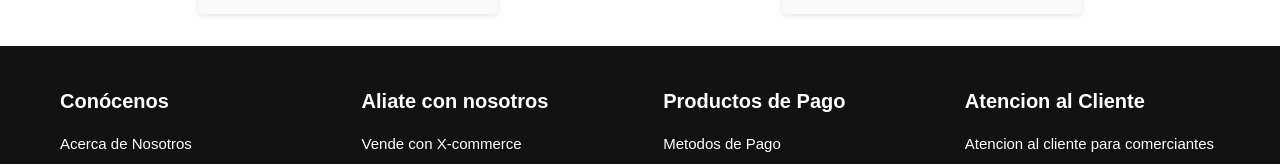
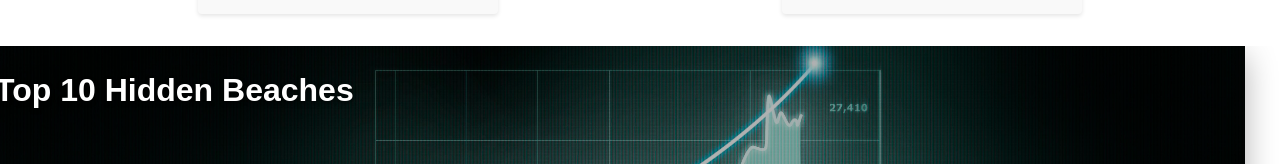
Before and after one commit to santiago123x/x-commerce-project-front, a Next.js app: page /home in a window 1280 px wide. Shown: the part 585-749 px from the top of the page. Built offline with nearby package versions, Linux system fonts and the light colour scheme.

Commit message:
added banner carrousel component to home

```diff
--- a/package.json
+++ b/package.json
@@ -14,7 +14,8 @@
     "@fortawesome/react-fontawesome": "^0.2.2",
     "next": "15.1.8",
     "react": "^19.0.0",
-    "react-dom": "^19.0.0"
+    "react-dom": "^19.0.0",
+    "swiper": "^11.2.8"
   },
   "devDependencies": {
     "@eslint/eslintrc": "^3",
--- a/src/app/home/page.tsx
+++ b/src/app/home/page.tsx
@@ -2,11 +2,13 @@
 import React from "react";
 import CardSection from "@/components/cardSection/CardSection";
 import FooterSection from "@/components/footer/FooterSection";
+import BannerCarrousel from '@/components/bannerCarrousel/BannerCarrousel';
 const Home = () => {
 
   return (
     <div>
       <CardSection />
+      <BannerCarrousel />
       <FooterSection/>
     </div>
   );
```
